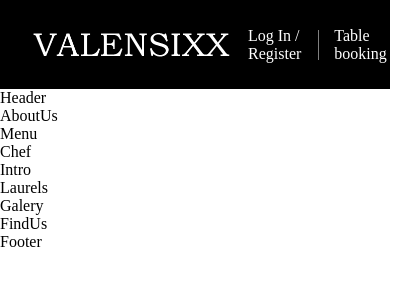
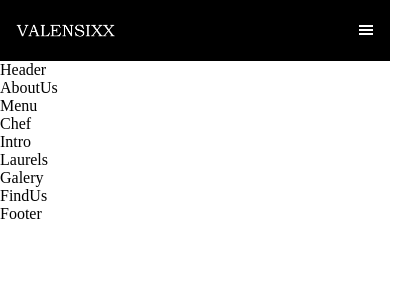
Before and after one commit to valensixx/resturant-app-react, a React (Create React App) app: page / in a window 390 px wide. Shown: the top 300 px of the page, 419 px wide, since content can reach past the window. Built offline with nearby package versions, Linux system fonts and the light colour scheme; a web font is replaced by a local one.

Commit message:
navbar.css done

```diff
--- a/src/App.js
+++ b/src/App.js
@@ -8,7 +8,7 @@ import Navbar from './components/Navbar/Navbar';
 export default function App(){
     return (
         <div>
-            <Navbar />
+           <Navbar />
             <Header />
             <AboutUs />
             <Menu />
--- a/src/components/Navbar/Navbar.css
+++ b/src/components/Navbar/Navbar.css
@@ -96,6 +96,16 @@
     font-family: var(--font-base);
 }
 
+.app-navbar-links li:hover{
+    color: blueviolet;
+}
+
+@media screen and (max-width: 2000px) {
+    .app-navbar-logo img{
+        width: 200px;
+    }
+}
+
 @media screen and (max-width: 1150px) {
     .app-navbar-links{
         display: none;
@@ -105,3 +115,16 @@
         display: flex;
     }
 }
+
+@media screen and (max-width: 650px){
+    .app-navbar{
+        padding: 1rem;
+    }
+    .app-navbar-login{
+        display: none;
+    }
+
+    .app-navbar-logo img{
+        width: 100px;
+    }
+}
```
